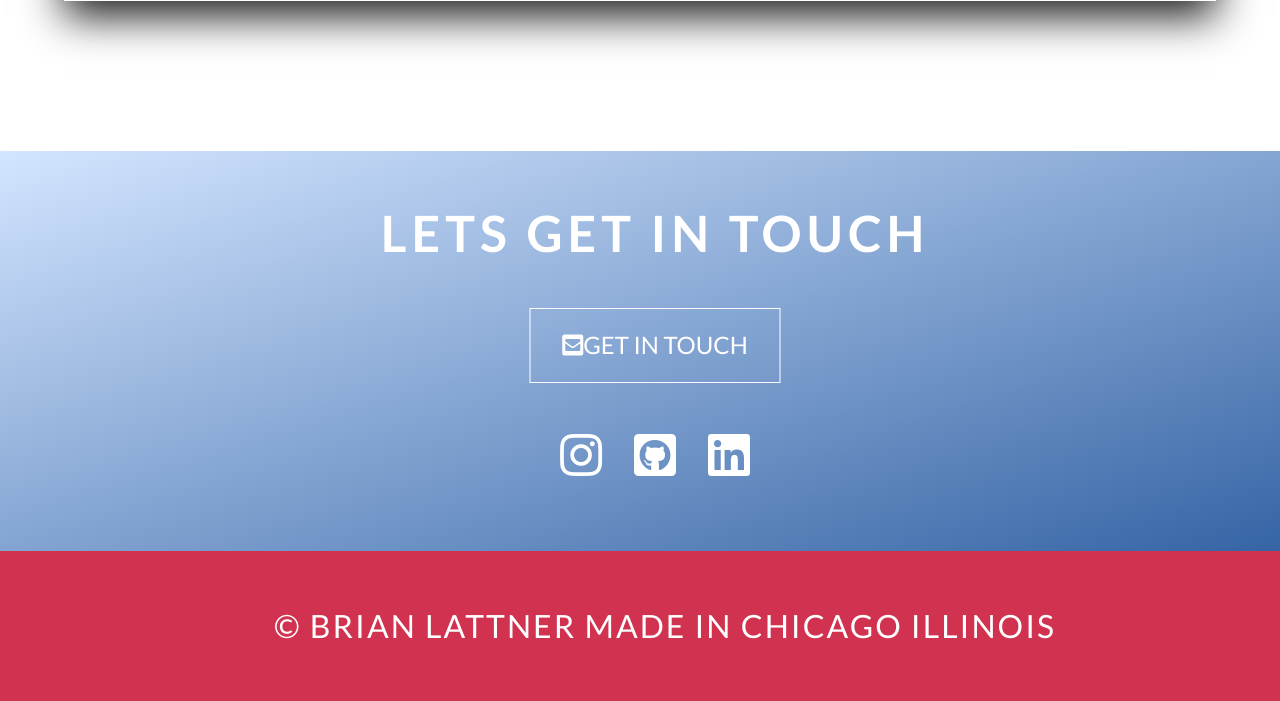
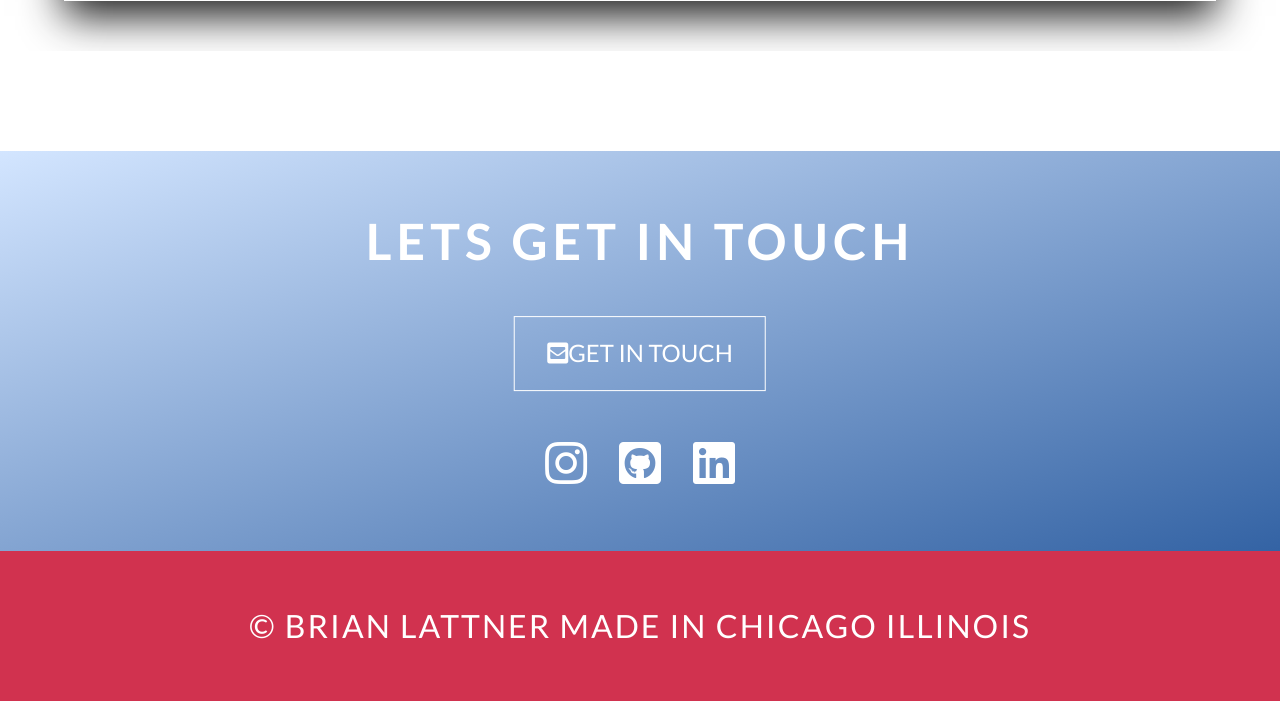
Before and after one commit to Latcat21/portfolio, a PHP site: page / in a window 1280 px wide; the page is wider, and only the part inside the window is pictured. Shown: the part 3189-3890 px from the top of that part. Run offline with PHP 8.4, Linux system fonts and the light colour scheme; some libraries are stand-ins or nearby versions.

Commit message:
fixed safari width bug

```diff
--- a/css/style.css
+++ b/css/style.css
@@ -29,6 +29,9 @@
     border-color: transparent; }
   50% {
     border-color: orange; } }
+
+header {
+  width: 100vw; }
 
 nav {
   display: grid;
@@ -198,7 +201,8 @@ nav {
 
 .portfolio {
   background-color: #fff;
-  position: absolute; }
+  position: absolute;
+  overflow: hidden; }
   .portfolio__card {
     position: relative;
     width: 90%;
@@ -268,10 +272,6 @@ nav {
   background: linear-gradient(to right bottom, rgba(109, 170, 255, 0.3), rgba(49, 97, 163, 0.99));
   height: 50vh;
   padding-top: 100px;
-  margin-right: -30px;
-  background-size: cover;
-  background-position: center;
-  background-attachment: fixed;
   position: relative; }
 
 .section-contact {
@@ -279,9 +279,7 @@ nav {
   top: 50%;
   left: 50%;
   transform: translate(-50%, -50%);
-  text-align: center;
-  width: 70%;
-  height: 80%; }
+  text-align: center; }
 
 .contact-section-heading {
   font-size: 50px;
@@ -321,8 +319,7 @@ nav {
   padding: 3rem;
   background-color: #d1324f;
   color: #fff;
-  letter-spacing: 2px;
-  margin-right: -50px; }
+  letter-spacing: 2px; }
 
 @media only screen and (max-width: 995px) {
   .about-social-icons-list a {
@@ -420,6 +417,4 @@ body {
   font-weight: 400;
   line-height: 1.7;
   font-size: 62.5%;
-  box-sizing: border-box;
-  overflow-x: hidden;
-  overflow-y: auto; }
+  box-sizing: border-box; }
--- a/index.html
+++ b/index.html
@@ -150,6 +150,6 @@
   </script>
 <script src="javascript/main.js"></script>
 
-<!-- <script src="https://cdnjs.cloudflare.com/ajax/libs/popper.js/1.14.7/umd/popper.min.js" integrity="sha384-UO2eT0CpHqdSJQ6hJty5KVphtPhzWj9WO1clHTMGa3JDZwrnQq4sF86dIHNDz0W1" crossorigin="anonymous"></script> -->
+<script src="https://cdnjs.cloudflare.com/ajax/libs/popper.js/1.14.7/umd/popper.min.js" integrity="sha384-UO2eT0CpHqdSJQ6hJty5KVphtPhzWj9WO1clHTMGa3JDZwrnQq4sF86dIHNDz0W1" crossorigin="anonymous"></script>
 </body>
 </html>
--- a/scss/_contact.scss
+++ b/scss/_contact.scss
@@ -3,10 +3,6 @@
   background:  linear-gradient(to right bottom, rgba(109, 170, 255, .3), rgba(49, 97, 163, .99));
   height: 50vh;
   padding-top: 100px;
-  margin-right: -30px;
-  background-size: cover;
-  background-position: center;
-  background-attachment:fixed;
   position: relative;
 }
 
@@ -16,9 +12,8 @@
   left: 50%;
   transform: translate(-50%, -50%);
   text-align: center;
-  width: 70%;
-  height: 80%;
-  }
+}
+
 .contact-section-heading{
   font-size: 50px;
   letter-spacing: 5px;
--- a/scss/_footer.scss
+++ b/scss/_footer.scss
@@ -7,5 +7,5 @@
   color: #fff;
   letter-spacing: 2px;
 
-  margin-right: -50px;
+
   }
--- a/scss/_menu.scss
+++ b/scss/_menu.scss
@@ -1,3 +1,7 @@
+header{
+  width: 100vw;
+}
+
 nav{
   display: grid;
   grid-auto-rows: minmax(min-content, 100px) min-content;
--- a/scss/_portfolio.scss
+++ b/scss/_portfolio.scss
@@ -1,6 +1,8 @@
 .portfolio{
 background-color: #fff;
 position: absolute;
+overflow: hidden;
+
 
 
 &__card{
--- a/scss/_splash.scss
+++ b/scss/_splash.scss
@@ -10,6 +10,7 @@
   grid-template-rows: 1fr;
   align-items: center;
   justify-content: center;
+
 
   &__heading{
     transform: translateY(-3rem);
--- a/scss/main.scss
+++ b/scss/main.scss
@@ -9,14 +9,13 @@
 @import 'footer';
 @import 'responsive';
 
-
-
 *,
 *::after,
 *::before {
   margin: 0;
   padding: 0;
   box-sizing: border-box;
+
 }
 
 body {
@@ -25,6 +24,6 @@ body {
   line-height: 1.7;
   font-size: 62.5%;
   box-sizing: border-box;
-  overflow-x: hidden;
-  overflow-y: auto;
+  // overflow-x: hidden;
+  // overflow-y: auto;
 }
```
